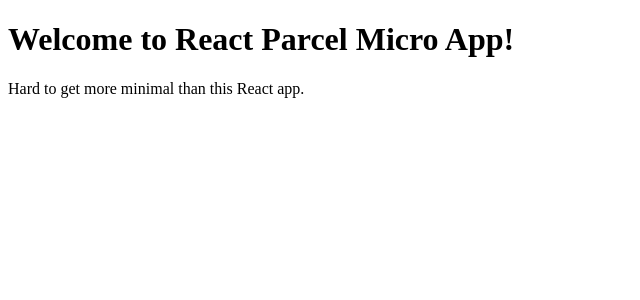
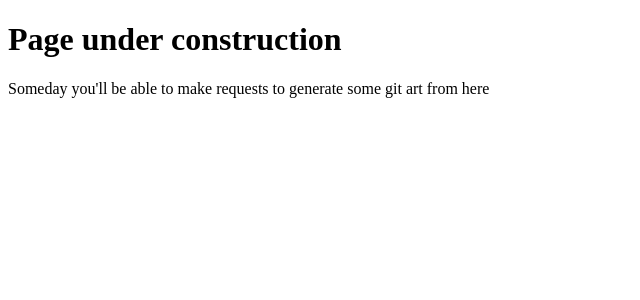
Before and after one commit to maxnovak/git-art-web, a React (Vite) app: page / in a window 1280 px wide. Shown: the top 300 px of the page, without its empty margins (0-640 px from the left). Built offline with nearby package versions, Linux system fonts and the light colour scheme.

Commit message:
Update page copy to reflact what this site is doing

```diff
--- a/index.html
+++ b/index.html
@@ -1,7 +1,7 @@
 <!DOCTYPE html>
 <html>
   <head>
-    <title>React Parcel Micro Typescript App</title>
+    <title>Lets make some Git Art!</title>
   </head>
   <body>
     <div id="root"></div>
--- a/src/App.tsx
+++ b/src/App.tsx
@@ -2,7 +2,7 @@ import React from "react";
 
 export const App = () => (
   <React.Fragment>
-    <h1>Welcome to React Parcel Micro App!</h1>
-    <p>Hard to get more minimal than this React app.</p>
+    <h1>Page under construction</h1>
+    <p>Someday you'll be able to make requests to generate some git art from here</p>
   </React.Fragment>
 );
```
